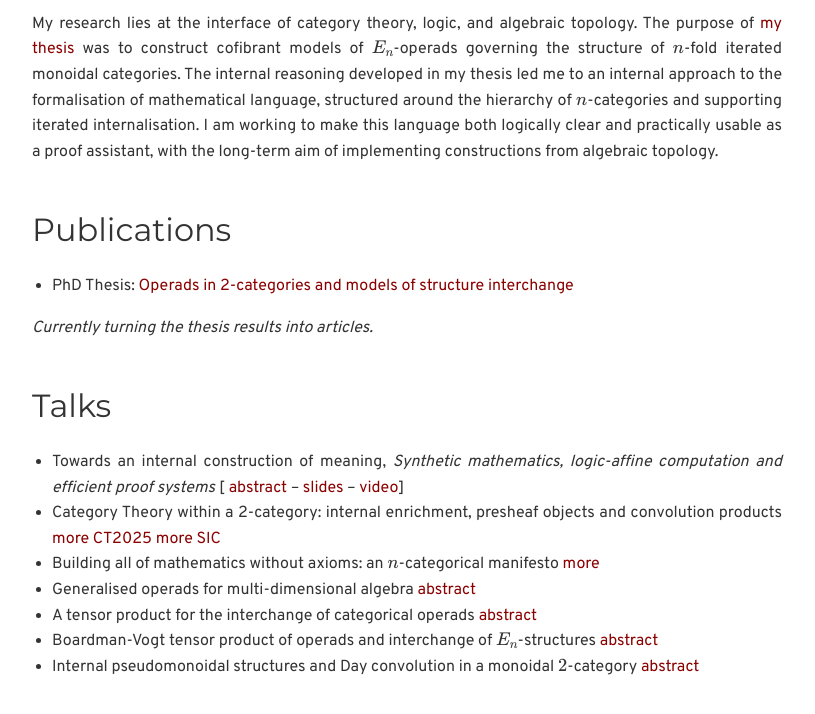
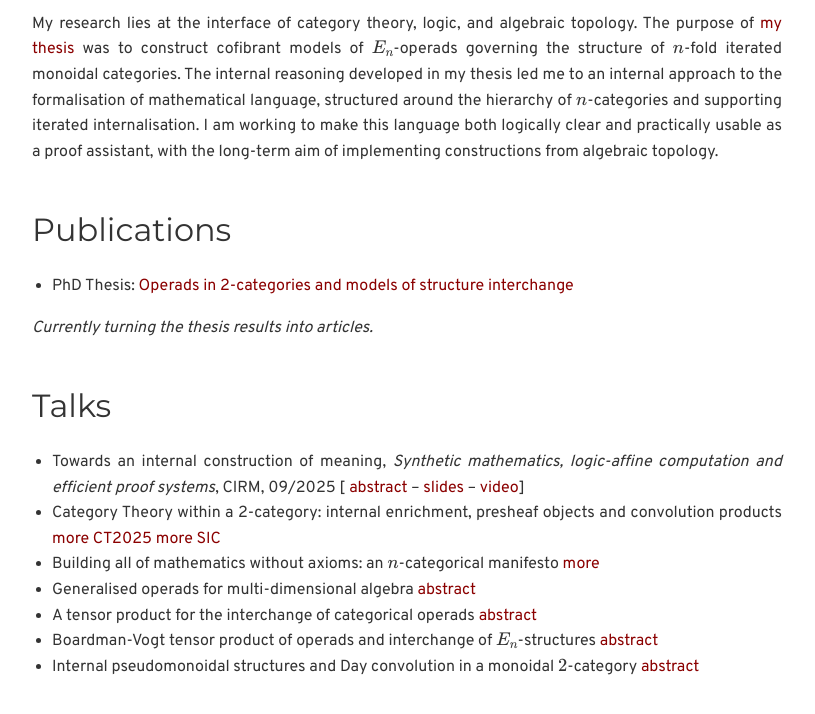
Before and after one commit to sdspmon/math, a Jekyll site: the page built from index.md, in a window 1280 px wide and 1103 px high, cut to the strip 382-1096 px from the top of the window. Shown: the whole strip, without its empty margins (233-1048 px from the left). Built offline with Jekyll 4.4.1, drawn with Linux system fonts in a browser that asks for light colours; formulas are drawn with MathJax 3.

Commit message:
Update index.md

```diff
--- a/index.md
+++ b/index.md
@@ -18,7 +18,7 @@ My research lies at the interface of category theory, logic, and algebraic topol
 
 ## Talks
 
-- Towards an internal construction of meaning, *Synthetic mathematics, logic-affine computation and efficient proof systems* [ [abstract](https://www.cirm-math.fr/RepOrga/3377/Abstracts/SophieDespalungue.pdf) -- [slides]() -- [video](https://www.youtube.com/watch?v=qivGs4PLCYY)]
+- Towards an internal construction of meaning, *Synthetic mathematics, logic-affine computation and efficient proof systems*, CIRM, 09/2025 [ [abstract](https://www.cirm-math.fr/RepOrga/3377/Abstracts/SophieDespalungue.pdf) -- [slides]() -- [video](https://www.youtube.com/watch?v=qivGs4PLCYY)]
 - Category Theory within a 2-category: internal enrichment, presheaf objects and convolution products [more CT2025](https://www.sophie.d.espalungue.xyz/math/talks/CT2025/) [more SIC]()
 - Building all of mathematics without axioms: an $$n$$-categorical manifesto  [more](https://www.sophie.d.espalungue.xyz/math/talks/nyct/)
 - Generalised operads for multi-dimensional algebra  [abstract]()
```
